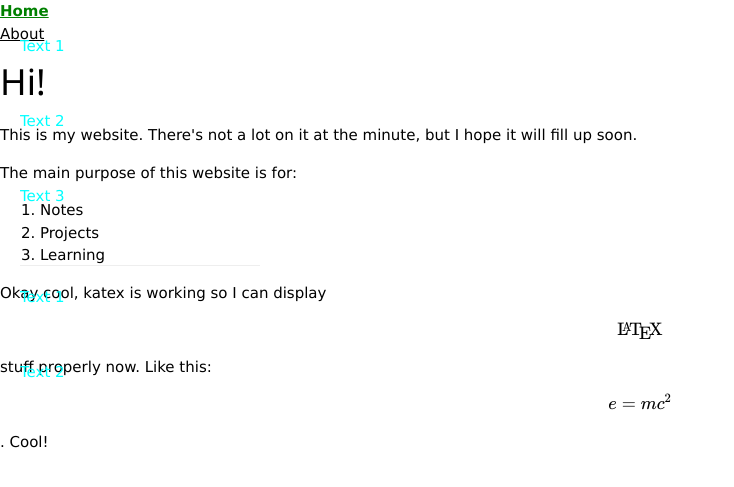
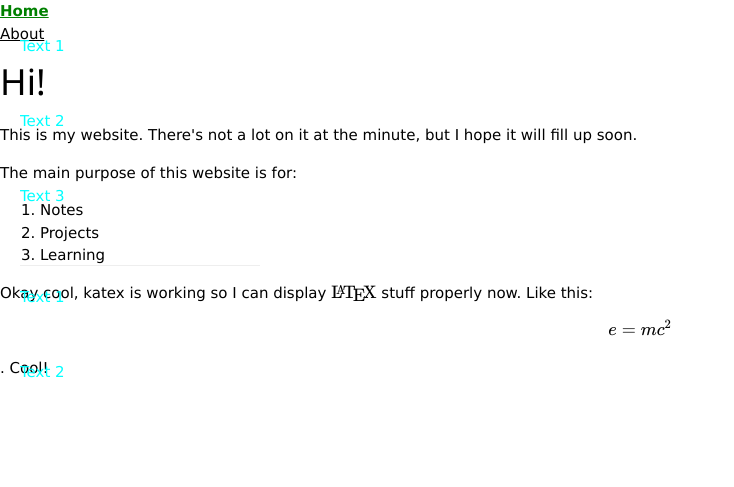
Before and after one commit to andyleemitchell/andyleemitchell.github.io, a Jekyll site: the page built from index.html, in a window 1280 px wide. Shown: the top 487 px of the page, without its empty margins (0-734 px from the left). Built offline with Jekyll 4.4.1, drawn with Linux system fonts in a browser that asks for light colours.

```diff
--- a/index.html
+++ b/index.html
@@ -23,7 +23,7 @@ title: Home
       </ol>
     </p>
 
-    <p>Okay cool, katex is working so I can display $$\LaTeX$$ stuff properly now. Like this: $$e=mc^2$$. Cool!    </p>
+    <p>Okay cool, katex is working so I can display $\LaTeX$ stuff properly now. Like this: $$e=mc^2$$. Cool!    </p>
 
 
   </body>
```
